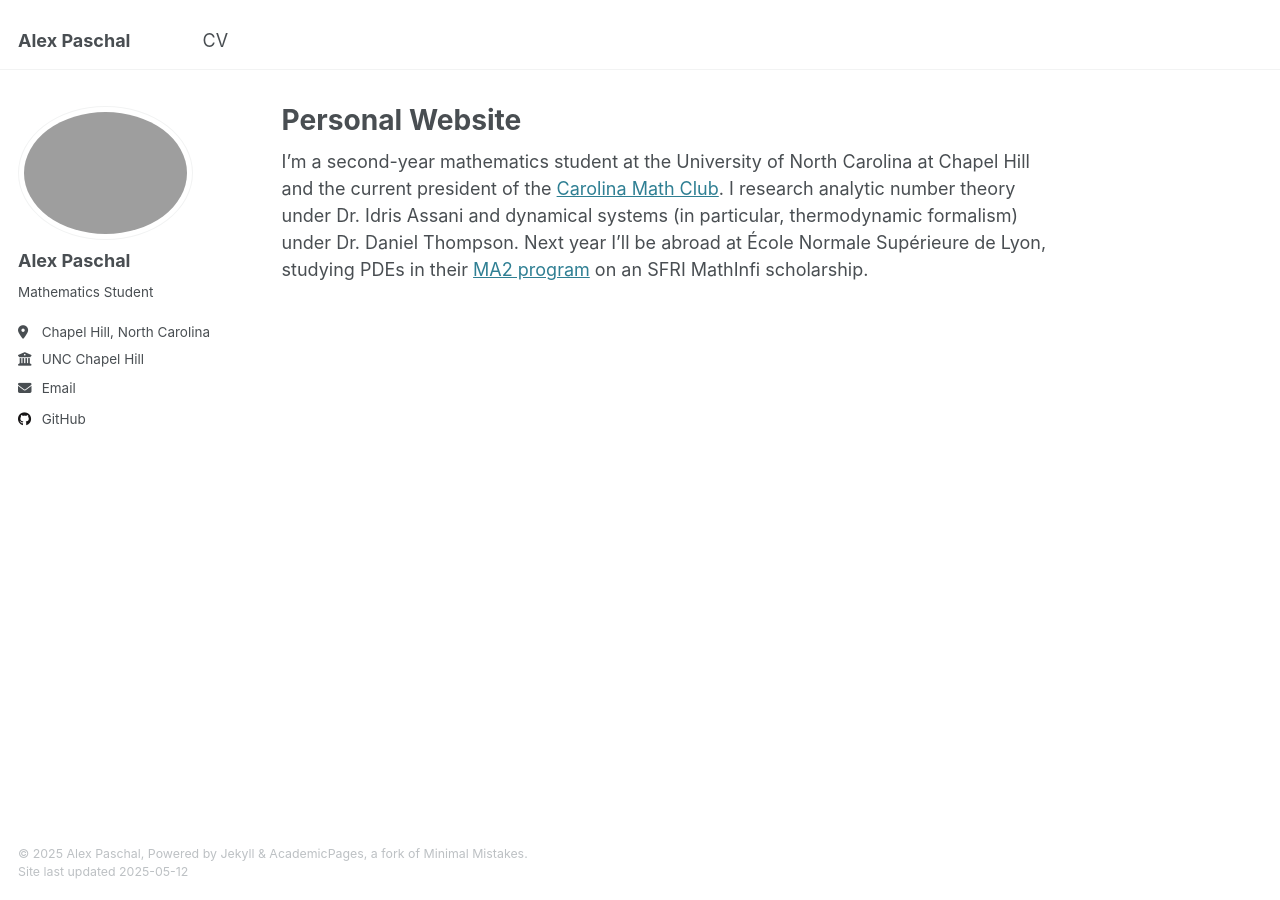
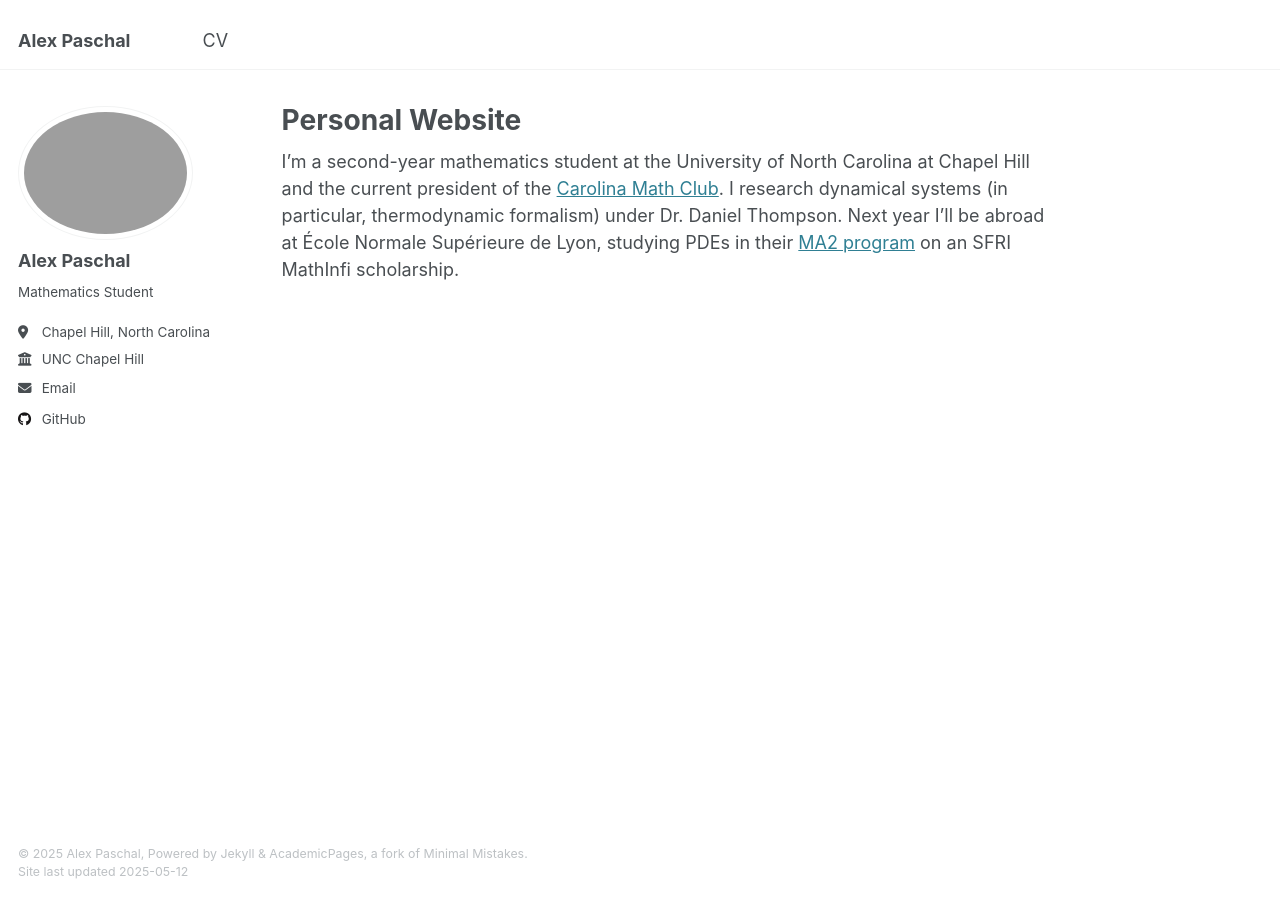
Before and after one commit to alexmpaschal/alexmpaschal.github.io, a Jekyll site: the page built from _pages/about.md, in a window 1280 px wide. Built offline with Jekyll 4.4.1, drawn with Linux system fonts in a browser that asks for light colours.

Commit message:
Update about.md

```diff
--- a/_pages/about.md
+++ b/_pages/about.md
@@ -7,4 +7,4 @@ redirect_from:
   - /about.html
 ---
 
-I'm a second-year mathematics student at the University of North Carolina at Chapel Hill and the current president of the [Carolina Math Club](https://heellife.unc.edu/organization/carolinamathclub). I research analytic number theory under Dr. Idris Assani and dynamical systems (in particular, thermodynamic formalism) under Dr. Daniel Thompson. Next year I'll be abroad at École Normale Supérieure de Lyon, studying PDEs in their [MA2 program](http://mathematiques.ens-lyon.fr/parcours-2025-2026-396607.kjsp?RH=1702642109901&RF=1733132107231) on an SFRI MathInfi scholarship.
+I'm a second-year mathematics student at the University of North Carolina at Chapel Hill and the current president of the [Carolina Math Club](https://heellife.unc.edu/organization/carolinamathclub). I research dynamical systems (in particular, thermodynamic formalism) under Dr. Daniel Thompson. Next year I'll be abroad at École Normale Supérieure de Lyon, studying PDEs in their [MA2 program](http://mathematiques.ens-lyon.fr/parcours-2025-2026-396607.kjsp?RH=1702642109901&RF=1733132107231) on an SFRI MathInfi scholarship.
```
